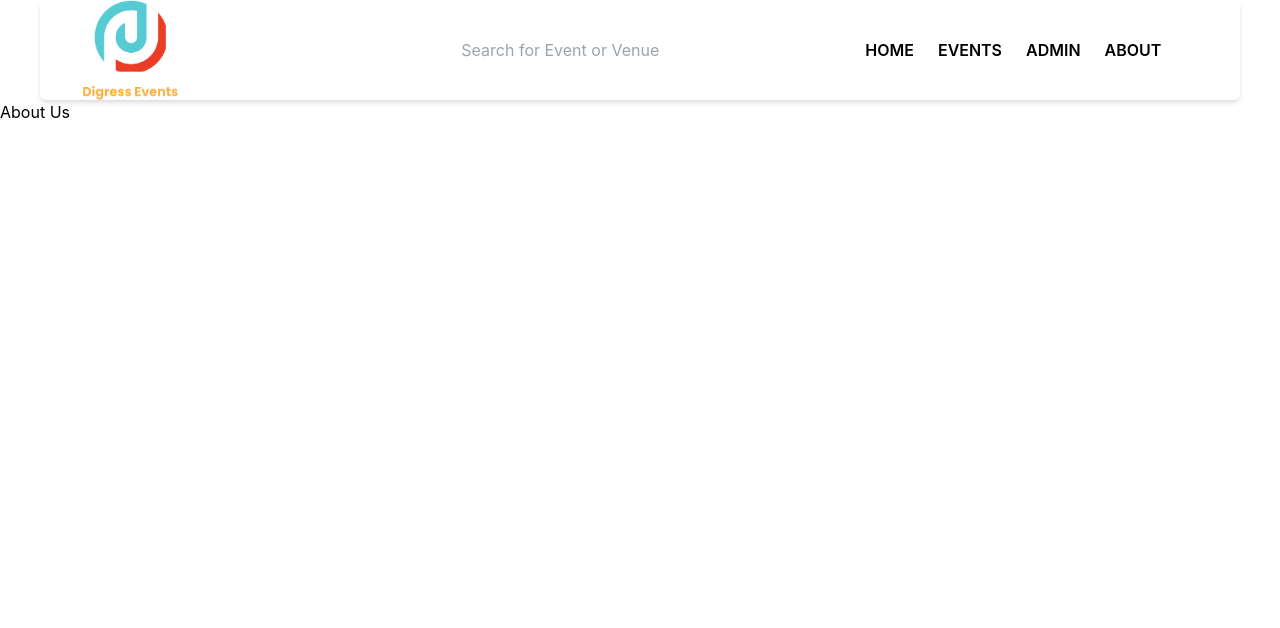
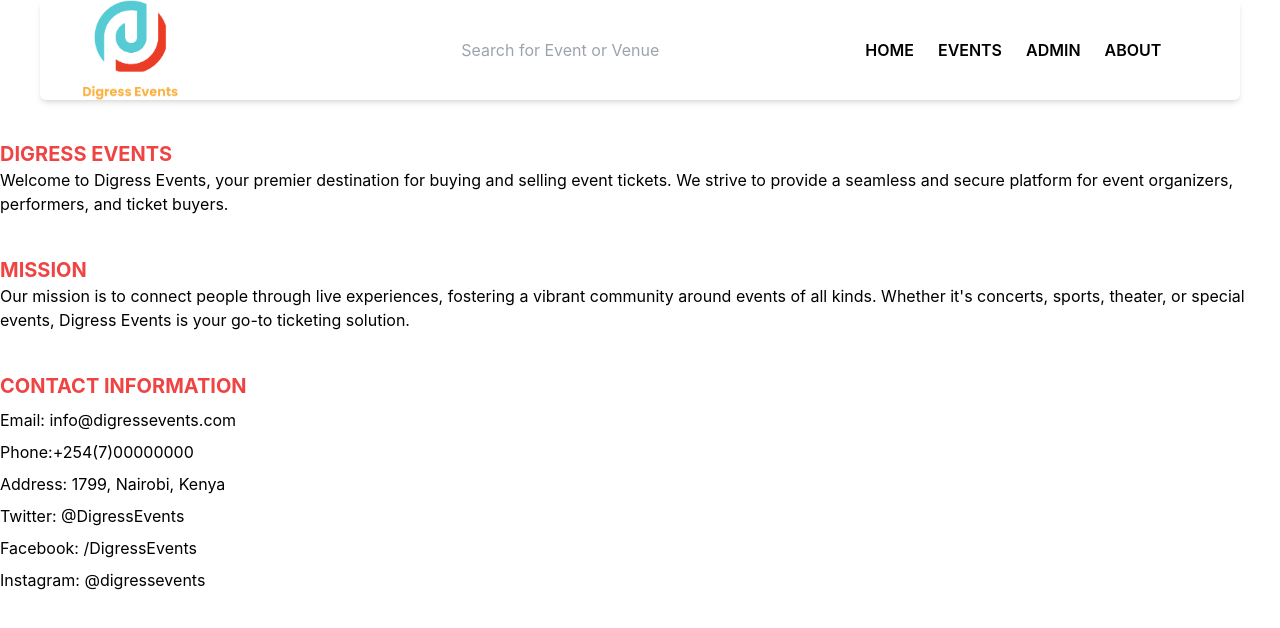
Before and after one commit to ekirira22/digress-events, a React (Create React App) app: page /about in a window 1280 px wide. Shown: the top 628 px of the page. Built offline with nearby package versions, Linux system fonts and the light colour scheme; data requests are answered from the project's data file.

Commit message:
Successfully completed

```diff
--- a/package.json
+++ b/package.json
@@ -12,7 +12,7 @@
     "json-server": "^0.17.4",
     "react": "^18.2.0",
     "react-dom": "^18.2.0",
-    "react-router-dom": "^6.22.0",
+    "react-router-dom": "^6.22.1",
     "react-scripts": "5.0.1",
     "web-vitals": "^2.1.4",
     "yup": "^1.3.3"
--- a/src/components/About.js
+++ b/src/components/About.js
@@ -1,9 +1,51 @@
-export default function About(){
-    return (
-        <>
-            <div>
-                About Us
-            </div>
-        </>
-    )
+// about.js
+
+export default function About() {
+  const aboutInfo = {
+    companyName: "Digress Events",
+    aboutUs:
+      "Welcome to Digress Events, your premier destination for buying and selling event tickets. We strive to provide a seamless and secure platform for event organizers, performers, and ticket buyers.",
+    mission:
+      "Our mission is to connect people through live experiences, fostering a vibrant community around events of all kinds. Whether it's concerts, sports, theater, or special events, Digress Events is your go-to ticketing solution.",
+    contact: {
+      email: "info@digressevents.com",
+      phone: "+254(7)00000000",
+      address: "1799, Nairobi, Kenya",
+      socialMedia: {
+        twitter: "@DigressEvents",
+        facebook: "/DigressEvents",
+        instagram: "@digressevents",
+      },
+    },
+    // Add any other relevant information you want to include
+  };
+
+
+
+  return (
+    <>
+
+  <div class="about-section mt-10 mb-14 ">
+      <h2 class="uppercase text-xl font-bold text-red-500">{aboutInfo.companyName}</h2>
+      <p>{aboutInfo.aboutUs}</p>
+    </div>
+
+    <div class="mission-section mt-10 mb-14 ">
+      <h3 class="uppercase  text-xl font-bold text-red-500">Mission</h3>
+      <p>{aboutInfo.mission}</p>
+    </div>
+
+    <div class="contact-section mt-10 mb-14 ">
+      <h3 class="uppercase text-xl font-bold text-red-500">Contact Information</h3>
+      <ul class="list-none p-0">
+        <li class="mt-2">Email: {aboutInfo.contact.email} </li>
+        <li class="mt-2">Phone:{aboutInfo.contact.phone}</li>
+        <li class="mt-2">Address: {aboutInfo.contact.address}</li>
+        <li class="mt-2">Twitter: {aboutInfo.contact.socialMedia.twitter}</li>
+      <li class="mt-2">Facebook: {aboutInfo.contact.socialMedia.facebook}</li>
+        <li class="mt-2">Instagram: {aboutInfo.contact.socialMedia.instagram}</li>
+      </ul>
+    </div>
+    </>
+  )
 }
```
Also changed, not shown: 1 other file (tests, documents, lock files or other folders).
